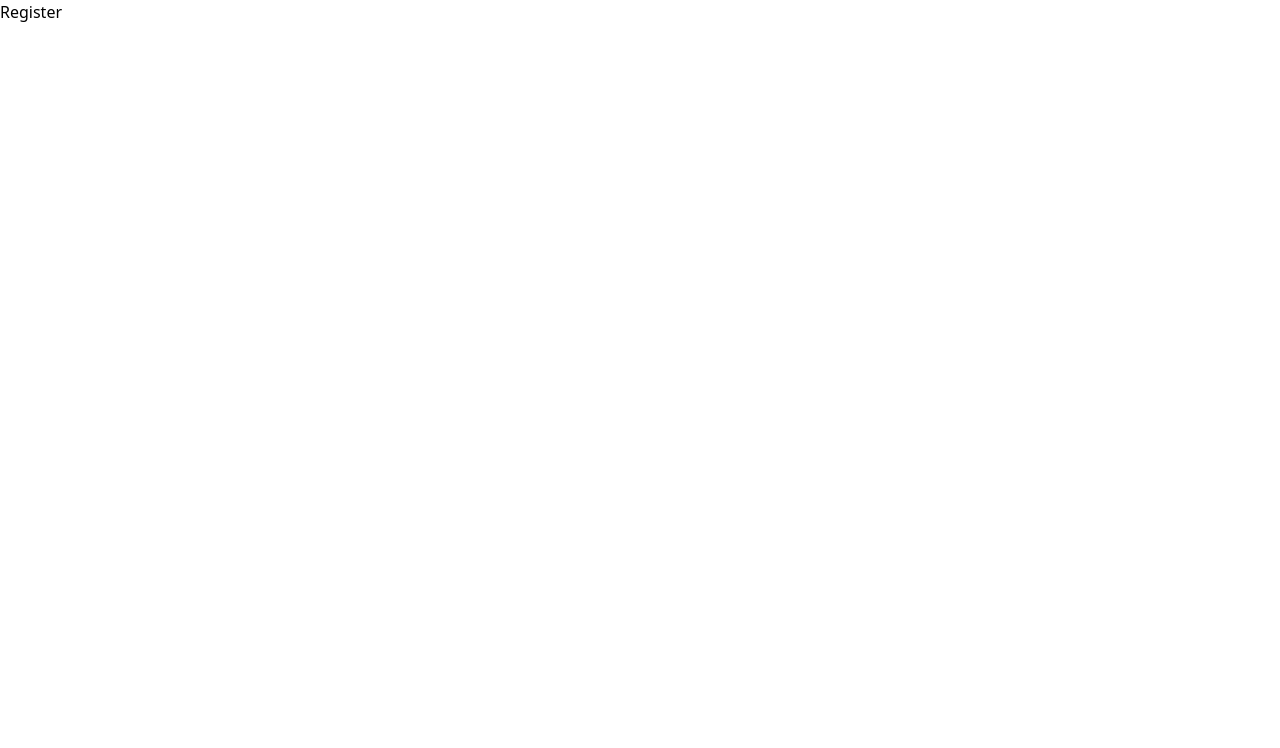
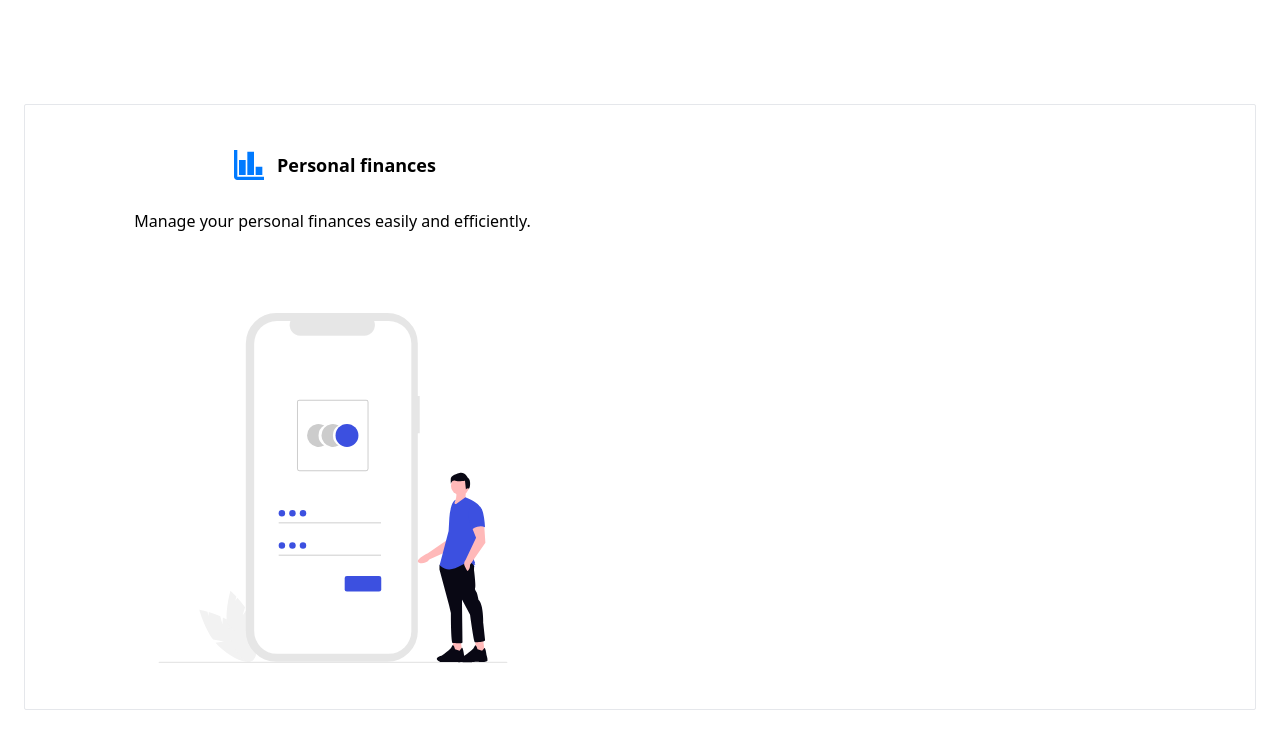
Before and after one commit to jfernandezcl/personal-finance, a React (Vite) app in the folder frontend/: page /signup in a window 1280 px wide. Shown: the top 748 px of the page. Built offline with nearby package versions, Linux system fonts and the light colour scheme; the HTML template or start-up script is replaced by a standard one.

Commit message:
feat: added illustration on user registration page

```diff
--- a/frontend/src/components/SignUpPage.jsx
+++ b/frontend/src/components/SignUpPage.jsx
@@ -1,6 +1,28 @@
+import logo from '../images/logo.svg'
+
 function SignUpPage() {
+
   return (
-    <h1>Register</h1>
+    <div className="mx-auto max-w-screen-2xl p-4 md:p-6 2xl:p-10 mt-20">
+      <div className="rounded-sm border border-stroke bg-white shadow-default">
+        <div className="flex flex-wrap items-center mt-10 pb-10">
+          <div className="hidden w-full xl:block xl:w-1/2">
+            <div className="px-26 py-17.5 text-center">
+              <a className="mb-5.5 flex items-center justify-center gap-2">
+                <img className="w-10 h-auto" src={logo} alt="logo" />
+                <span className="text-lg font-semibold">Personal finances</span>
+              </a>
+              <p className="font-medium 2xl:px-20 mt-6">
+                Manage your personal finances easily and efficiently.
+              </p>
+              <span className="mt-20 inline-block">
+                <img className="w-[350px] h-[350px]" src="src/images/mobile-illustration.svg" alt="illustration" />
+              </span>
+            </div>
+          </div>
+        </div>
+      </div>
+    </div>
   )
 }
 
```
